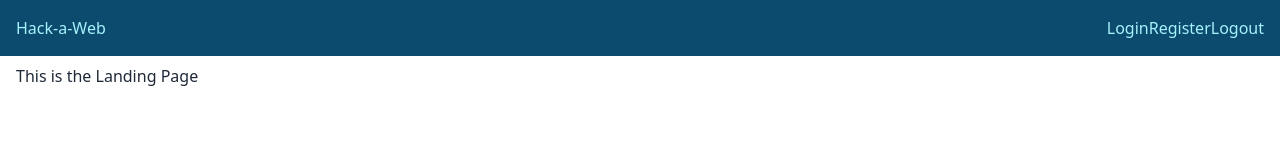
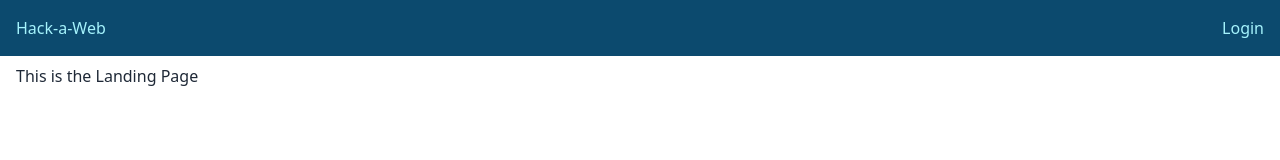
Before and after one commit to arnav127/hack_a_web_200OK, a Next.js app: page / in a window 1280 px wide. Shown: the top 160 px of the page. Built offline with nearby package versions, Linux system fonts and the light colour scheme; no server answers.

Commit message:
feat(home): add login link to navbar

```diff
--- a/components/Navbar.tsx
+++ b/components/Navbar.tsx
@@ -1,3 +1,5 @@
+import Link from 'next/link'
+
 const Navbar = () => {
     return (
         <nav className="absolute top-0 left-0 mb-4 w-full bg-sky-900 p-4 text-cyan-200">
@@ -5,9 +7,11 @@
                 <div>Hack-a-Web</div>
                 <div>
                     <ul className="inline-flex">
+                        <Link href="/login">
+                            <a>
                                 <li>Login</li>
-            <li>Register</li>
-            <li>Logout</li>
+                            </a>
+                        </Link>
                     </ul>
                 </div>
             </div>
```
Lines whose indentation alone changed are shown as unchanged.
